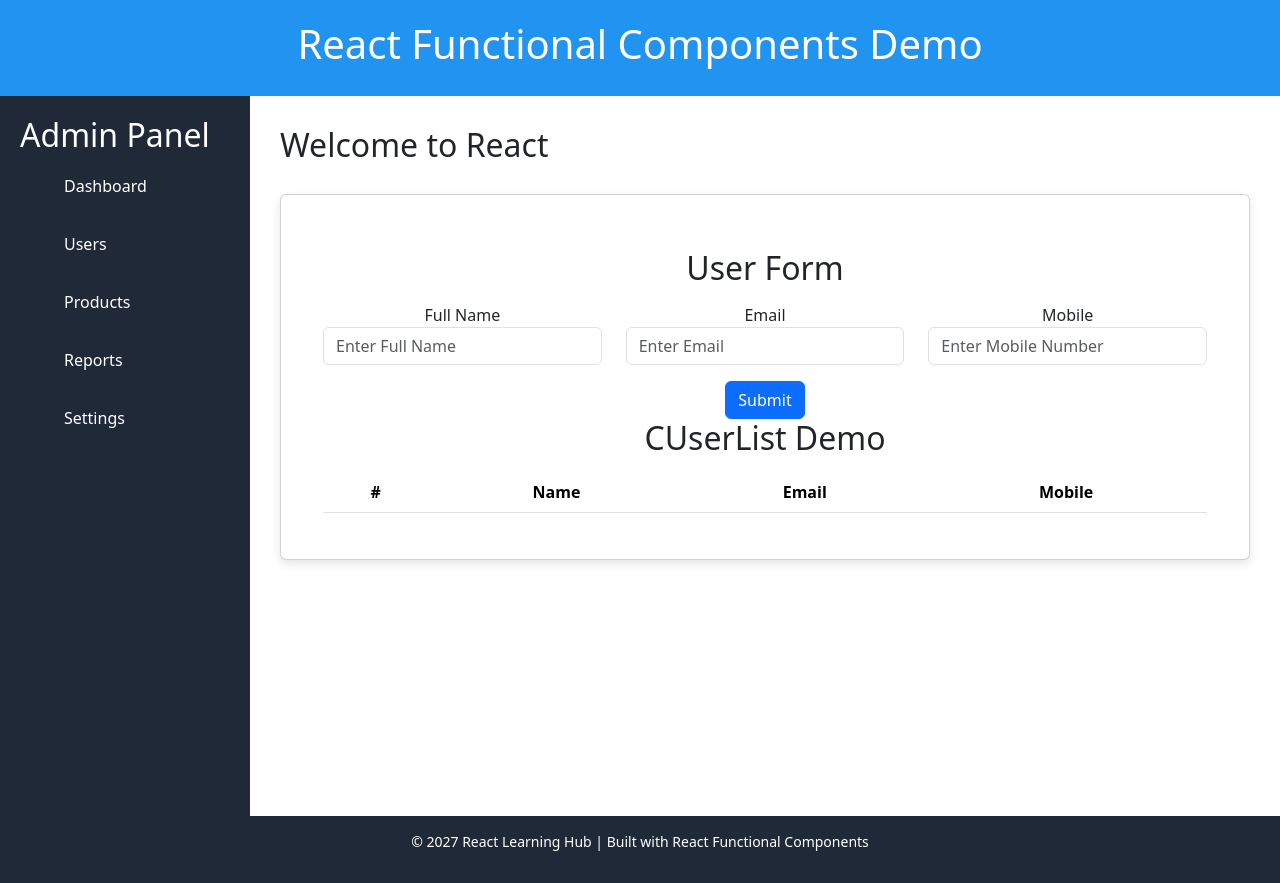
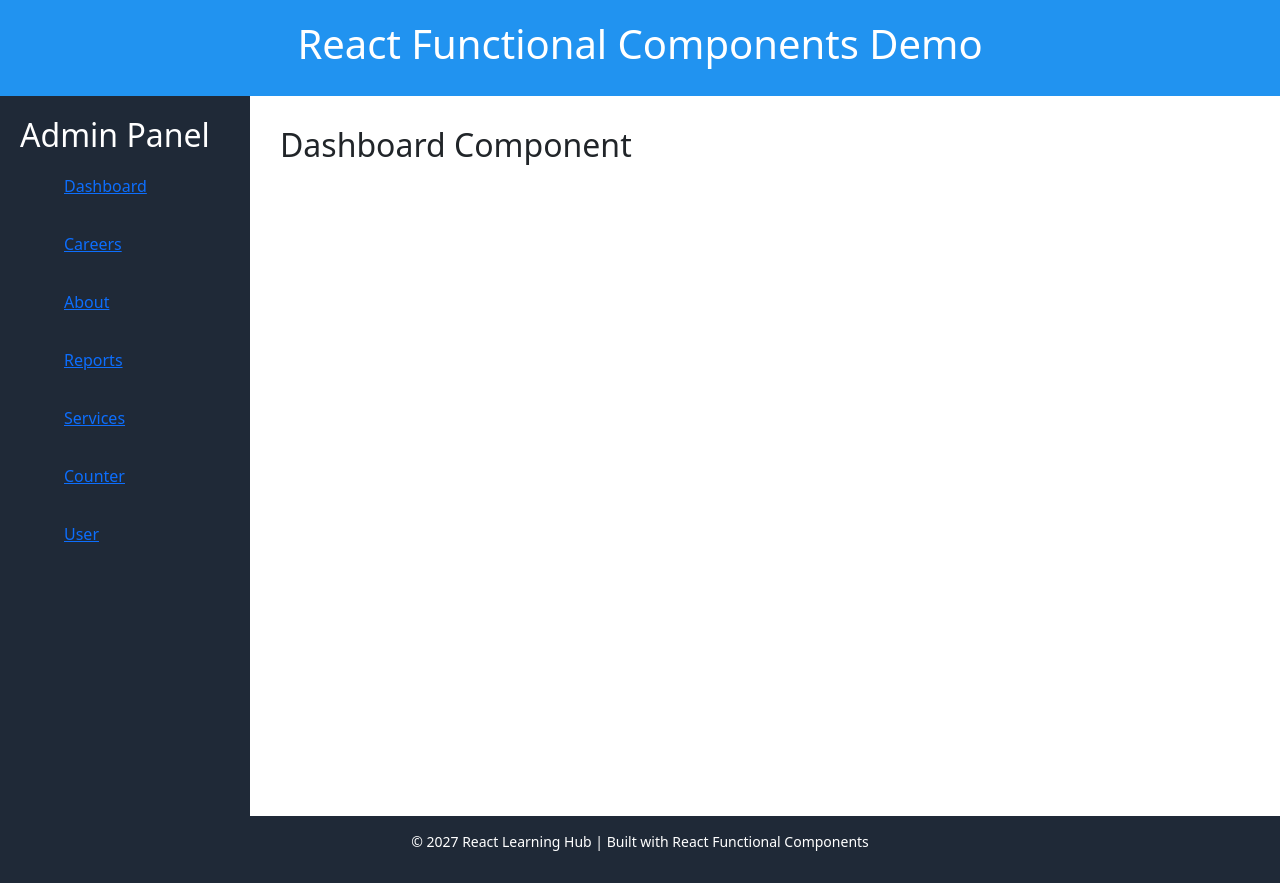
Before and after one commit to vivek84505/golu-react-practice, a React (Create React App) app: page / in a window 1280 px wide. Built offline with nearby package versions, Linux system fonts and the light colour scheme.

Commit message:
react routing code

```diff
--- a/package.json
+++ b/package.json
@@ -10,6 +10,7 @@
     "bootstrap": "^5.3.8",
     "react": "^19.2.6",
     "react-dom": "^19.2.6",
+    "react-router-dom": "^7.18.1",
     "react-scripts": "5.0.1",
     "web-vitals": "^2.1.4"
   },
--- a/src/App.js
+++ b/src/App.js
@@ -3,13 +3,22 @@ import Sidebar from "./component/Sidebar";
 import Content from "./component/Content";
 import Footer from "./component/Footer";
 import Welcome from "./component/Welcome";
+import Dashboard from "./component/pages/Dashboard";
+
 
 import { headerTitle, sidebarTitle,footerTitle} from "./component/title";
-
+import { Routes,Route } from "react-router-dom";
 
 
 import "./App.css";
 import ClassComponent from "./component/ClassComponent";
+import Careers from "./component/pages/Careers";
+import About from "./component/pages/About";
+import Reports from "./component/pages/Reports";
+import Services from "./component/pages/Services";
+import Counter from "./component/Counter";
+import UserForm from "./component/UserForm";
+
 
 function App() {
 
@@ -19,11 +28,33 @@ function App() {
 
       <Header title={headerTitle} />
 
-      <div className="main-layout">
-        <Sidebar  title={sidebarTitle} />
-        <Content />
+         <div className="main-layout">
+
+        <Sidebar title={sidebarTitle} />
+
+        {/* Old Content Code */}
+
+        {/* <Content/> */}
+
+
+
+
+
+        <div className="content">
+          <Routes>
+              <Route path="/" element={<Dashboard/>}/>
+              <Route path="/careers" element={<Careers/>}/>
+              <Route path="/about" element={<About/>}/>
+              <Route path="/reports" element={<Reports/>}/>
+              <Route path="/services" element={<Services/>}/>
+              <Route path="/counter" element={<Counter/>}/>
+              <Route path="/user" element={<UserForm/>}/>
+              <Route path= "*" element={<h1>404 Page Not Found</h1>}/>
+
+          </Routes>
+        </div>
+
       </div>
-      {/* <ClassComponent name='vivek'/> */}
 
       <Footer  title={footerTitle} />
     </div>
--- a/src/component/Sidebar.js
+++ b/src/component/Sidebar.js
@@ -1,17 +1,55 @@
+import { NavLink } from "react-router-dom";
 
 function Sidebar(props) {
+  return (
+    <aside className="sidebar">
+      <h2>{props.title}</h2>
+
+      <ul>
+        <li>
+          <NavLink to="/">
+              Dashboard
+          </NavLink>
+        </li>
+
+         <li>
+            <NavLink to="/careers">
+              Careers
+            </NavLink>
+        </li>
+
+        <li>
+            <NavLink to="/about">
+              About
+            </NavLink>
+        </li>
 
 
-  //  console.log("Sidebar Component Rendered============>")
-  return (
-    <aside className="sidebar">
-      <h2>{props.title} </h2>
-      <ul>
-        <li>Dashboard</li>
-        <li>Users</li>
-        <li>Products</li>
-        <li>Reports</li>
-        <li>Settings</li>
+         <li>
+            <NavLink to="/reports">
+              Reports
+            </NavLink>
+        </li>
+
+         <li>
+            <NavLink to="/services">
+              Services
+            </NavLink>
+        </li>
+
+         <li>
+            <NavLink to="/counter">
+              Counter
+            </NavLink>
+        </li>
+
+         <li>
+            <NavLink to="/user">
+              User
+            </NavLink>
+        </li>
+
+
 
       </ul>
     </aside>
--- /dev/null
+++ b/src/component/pages/About.js
@@ -0,0 +1,9 @@
+function About(){
+    return(
+        <div>
+            <h2> About Component</h2>
+        </div>
+    )
+}
+
+export default About
--- /dev/null
+++ b/src/component/pages/Careers.js
@@ -0,0 +1,9 @@
+function Careers(){
+    return(
+        <div>
+            <h2> Careers Component</h2>
+        </div>
+    )
+}
+
+export default Careers
--- /dev/null
+++ b/src/component/pages/Dashboard.js
@@ -0,0 +1,9 @@
+function Dashboard(){
+    return(
+        <div>
+            <h2> Dashboard Component</h2>
+        </div>
+    )
+}
+
+export default Dashboard
--- /dev/null
+++ b/src/component/pages/Reports.js
@@ -0,0 +1,9 @@
+function Reports(){
+    return(
+        <div>
+            <h2> Reports Component Loaded</h2>
+        </div>
+    )
+}
+
+export default Reports
--- /dev/null
+++ b/src/component/pages/Services.js
@@ -0,0 +1,9 @@
+function Services(){
+    return(
+        <div>
+            <h2> Services Component</h2>
+        </div>
+    )
+}
+
+export default Services
```
Also changed, not shown: src/index.js (+5 -2 lines), 1 other file (tests, documents, lock files or other folders).
